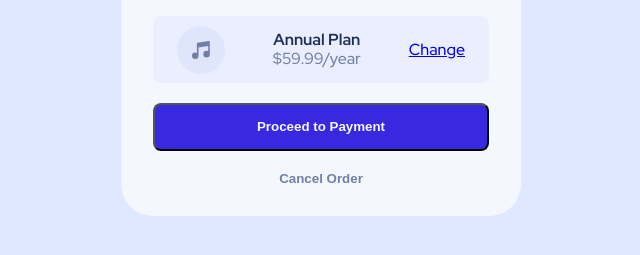
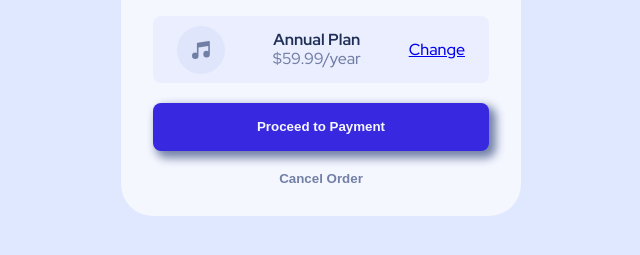
Before and after one commit to dekitsuneco/order-summary-card-component, a website: page index.html in a window 1280 px wide. Shown: the part 395-650 px from the top of the page, without its empty margins (319-959 px from the left). Drawn offline with Linux system fonts and the light colour scheme.

Commit message:
Fix border design of the payment btn

```diff
--- a/style.css
+++ b/style.css
@@ -38,7 +38,8 @@ body {
         -CARD-CANCEL-BTN
 **/
 .card-element {
-  margin: 0.6rem 7%;
+  /* Space between mane sections of the card*/
+  margin: .6rem 7%;
 }
 
 /** | Card **/
@@ -147,6 +148,9 @@ body {
       color: hsl(225, 100%, 98%);
       font-weight: 900;
 
+      box-shadow: 5px 5px 10px 2px hsl(224, 23%, 55%);
+      outline: none;
+      border-width: 0;
       border-radius: .5rem;
     }
     /** || Cancel **/
```
